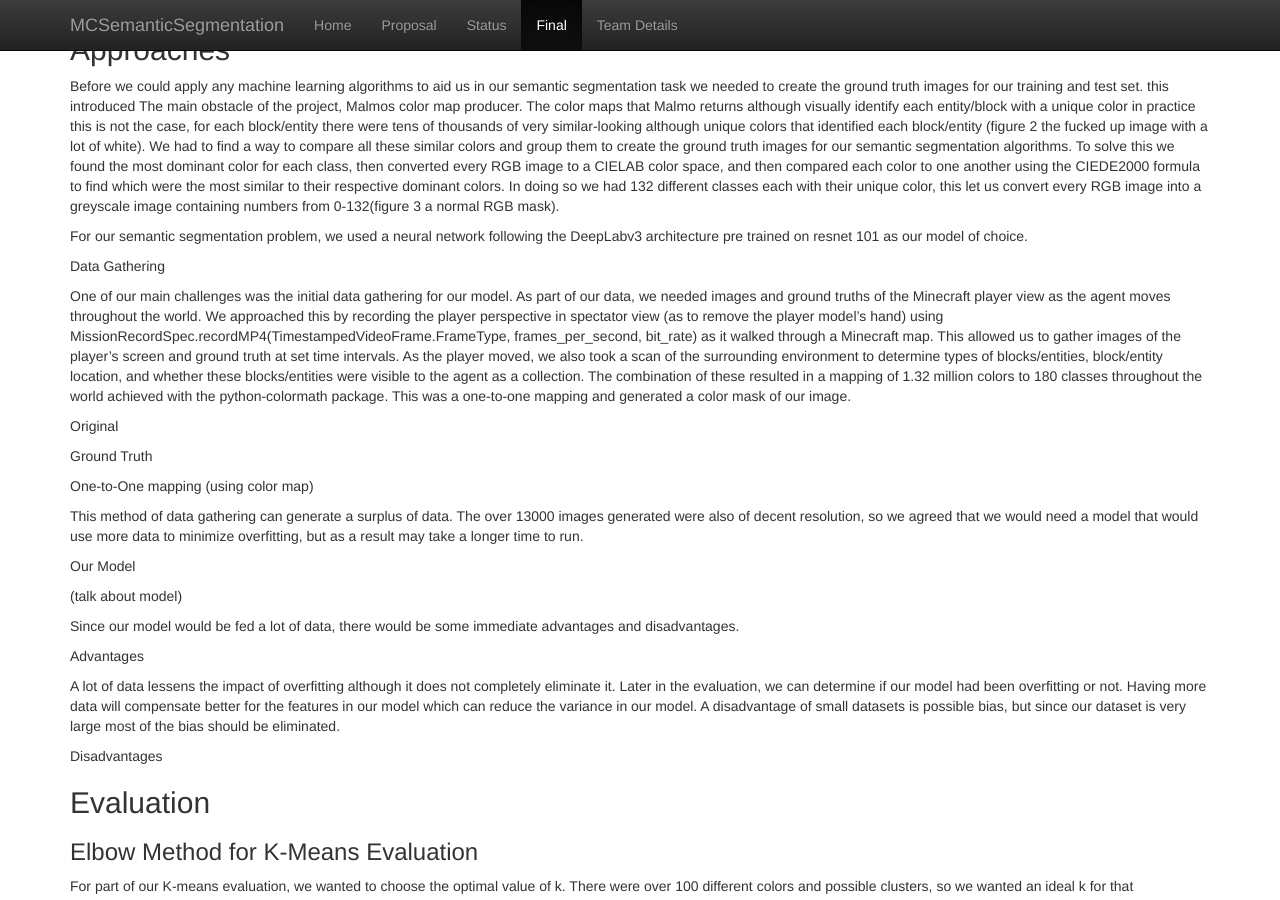
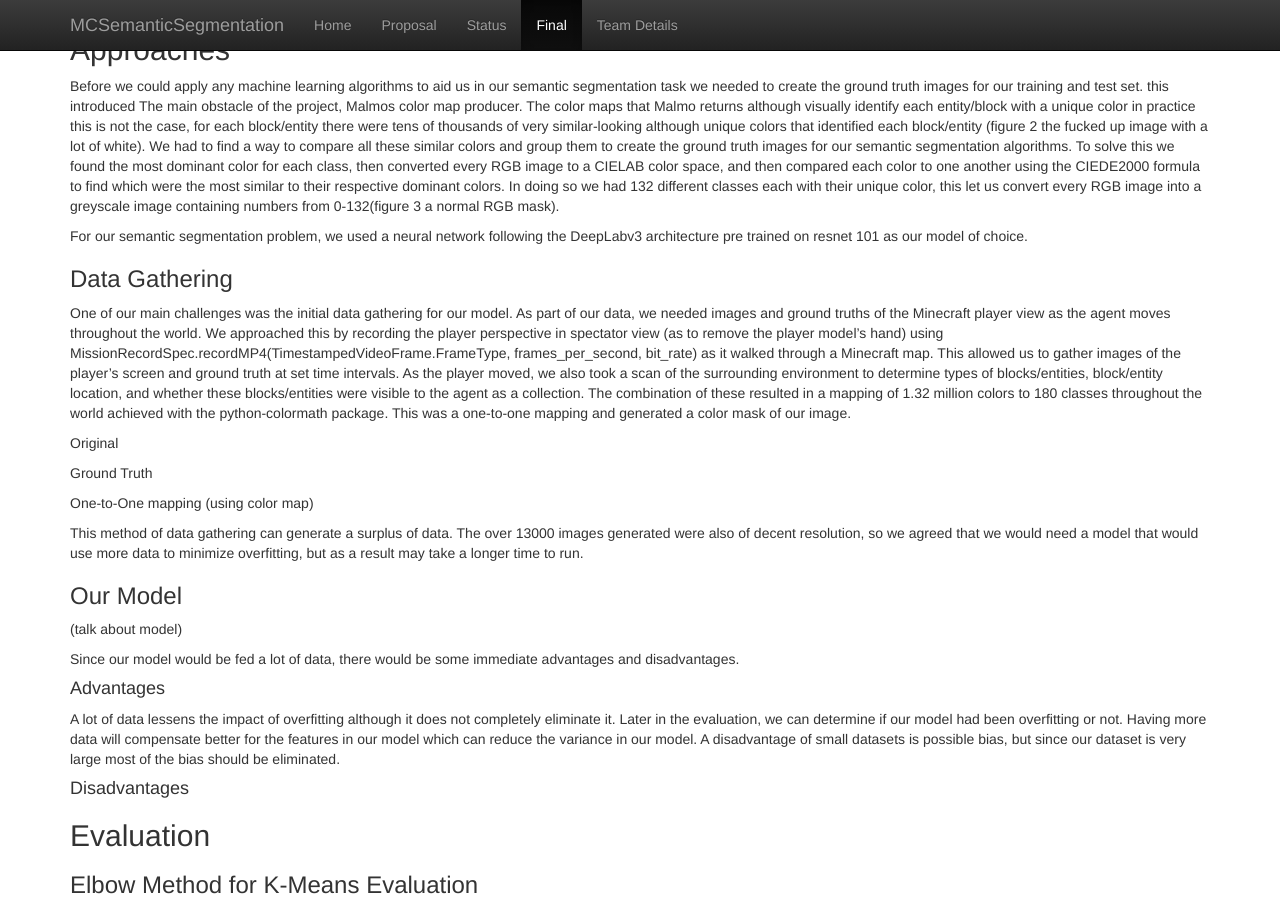
Before and after one commit to KevinJChen/MCSemanticSegmentation, a Jekyll site: the page built from docs/final.md, in a window 1280 px wide and 900 px high, scrolled down 1279 px. Built offline with Jekyll 4.4.1, drawn with Linux system fonts in a browser that asks for light colours.

Commit message:
Update final.md

```diff
--- a/docs/final.md
+++ b/docs/final.md
@@ -19,12 +19,14 @@
 
 
 ## Approaches
+
+
 Before we could apply any machine learning algorithms to aid us in our semantic segmentation task we needed to create the ground truth images for our training and test set.
 this introduced The main obstacle of the project, Malmos color map producer. The color maps that Malmo returns although visually identify each entity/block with a unique color in practice this is not the case, for each block/entity there were tens of thousands of very similar-looking although unique colors that identified each block/entity (figure 2 the fucked up image with a lot of white). We had to find a way to compare all these similar colors and group them to create the ground truth images for our semantic segmentation algorithms. To solve this we found the most dominant color for each class, then converted every RGB image to a CIELAB color space, and then compared each color to one another using the CIEDE2000 formula to find which were the most similar to their respective dominant colors. In doing so we had 132 different classes each with their unique color, this let us convert every RGB image into a greyscale image containing numbers from 0-132(figure 3 a normal RGB mask).
 
 For our semantic segmentation problem, we used a neural network following the DeepLabv3 architecture pre trained on resnet 101 as our model of choice.
 
-Data Gathering
+### Data Gathering
 
 One of our main challenges was the initial data gathering for our model. As part of our data, we needed images and ground truths of the Minecraft player view as the agent moves throughout the world. We approached this by recording the player perspective in spectator view (as to remove the player model’s hand) using MissionRecordSpec.recordMP4(TimestampedVideoFrame.FrameType, frames_per_second, bit_rate) as it walked through a Minecraft map. This allowed us to gather images of the player’s screen and ground truth at set time intervals. As the player moved, we also took a scan of the surrounding environment to determine types of blocks/entities, block/entity location, and whether these blocks/entities were visible to the agent as a collection. The combination of these resulted in a mapping of 1.32 million colors to 180 classes throughout the world achieved with the python-colormath package. This was a one-to-one mapping and generated a color mask of our image.
 
@@ -36,17 +38,17 @@
 
 This method of data gathering can generate a surplus of data. The over 13000 images generated were also of decent resolution, so we agreed that we would need a model that would use more data to minimize overfitting, but as a result may take a longer time to run.
 
-Our Model
+### Our Model
 
 (talk about model)
 
 Since our model would be fed a lot of data, there would be some immediate advantages and disadvantages.
 
-Advantages
+#### Advantages
 
 A lot of data lessens the impact of overfitting although it does not completely eliminate it. Later in the evaluation, we can determine if our model had been overfitting or not. Having more data will compensate better for the features in our model which can reduce the variance in our model. A disadvantage of small datasets is possible bias, but since our dataset is very large most of the bias should be eliminated.
 
-Disadvantages
+#### Disadvantages
 
 
 ## Evaluation
```
